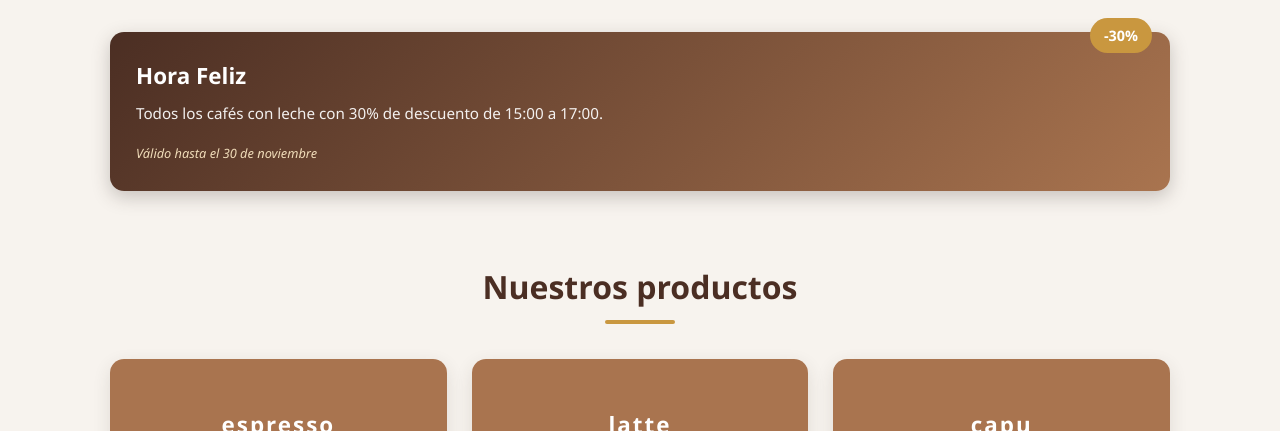
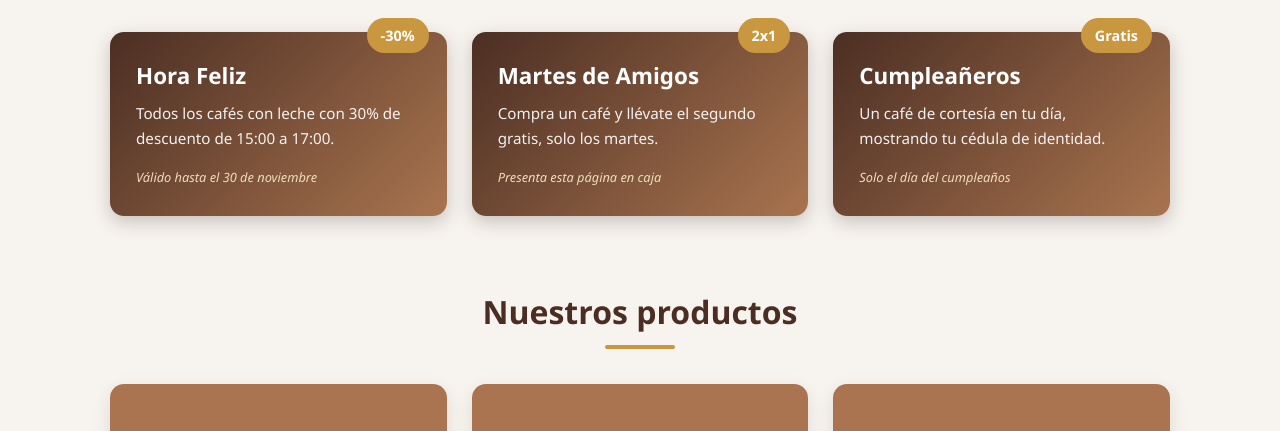
Before and after one commit to AngelAlvaradoA/Git-GitHub, a plain HTML site: page index.html in a window 1280 px wide. Shown: the part 669-1100 px from the top of the page. Drawn offline with Linux system fonts and the light colour scheme.

Commit message:
Agrega promociones de martes y cumpleañeros con efecto hover

```diff
--- a/estilos.css
+++ b/estilos.css
@@ -131,6 +131,7 @@ section {
   padding: 26px;
   position: relative;
   box-shadow: 0 6px 18px rgba(59, 47, 42, 0.25);
+  transition: transform 0.2s;
 }
 
 .promo-tag {
@@ -154,6 +155,10 @@ section {
   font-size: 0.95rem;
   opacity: 0.92;
   margin-bottom: 14px;
+}
+
+.promo:hover {
+  transform: translateY(-6px);
 }
 
 .promo-fecha {
--- a/index.html
+++ b/index.html
@@ -34,6 +34,20 @@
           <h3>Hora Feliz</h3>
           <p>Todos los cafés con leche con 30% de descuento de 15:00 a 17:00.</p>
           <span class="promo-fecha">Válido hasta el 30 de noviembre</span>
+        </article>
+
+        <article class="promo">
+          <span class="promo-tag">2x1</span>
+          <h3>Martes de Amigos</h3>
+          <p>Compra un café y llévate el segundo gratis, solo los martes.</p>
+          <span class="promo-fecha">Presenta esta página en caja</span>
+        </article>
+
+        <article class="promo">
+          <span class="promo-tag">Gratis</span>
+          <h3>Cumpleañeros</h3>
+          <p>Un café de cortesía en tu día, mostrando tu cédula de identidad.</p>
+          <span class="promo-fecha">Solo el día del cumpleaños</span>
         </article>
       </div>
     </section>
```
